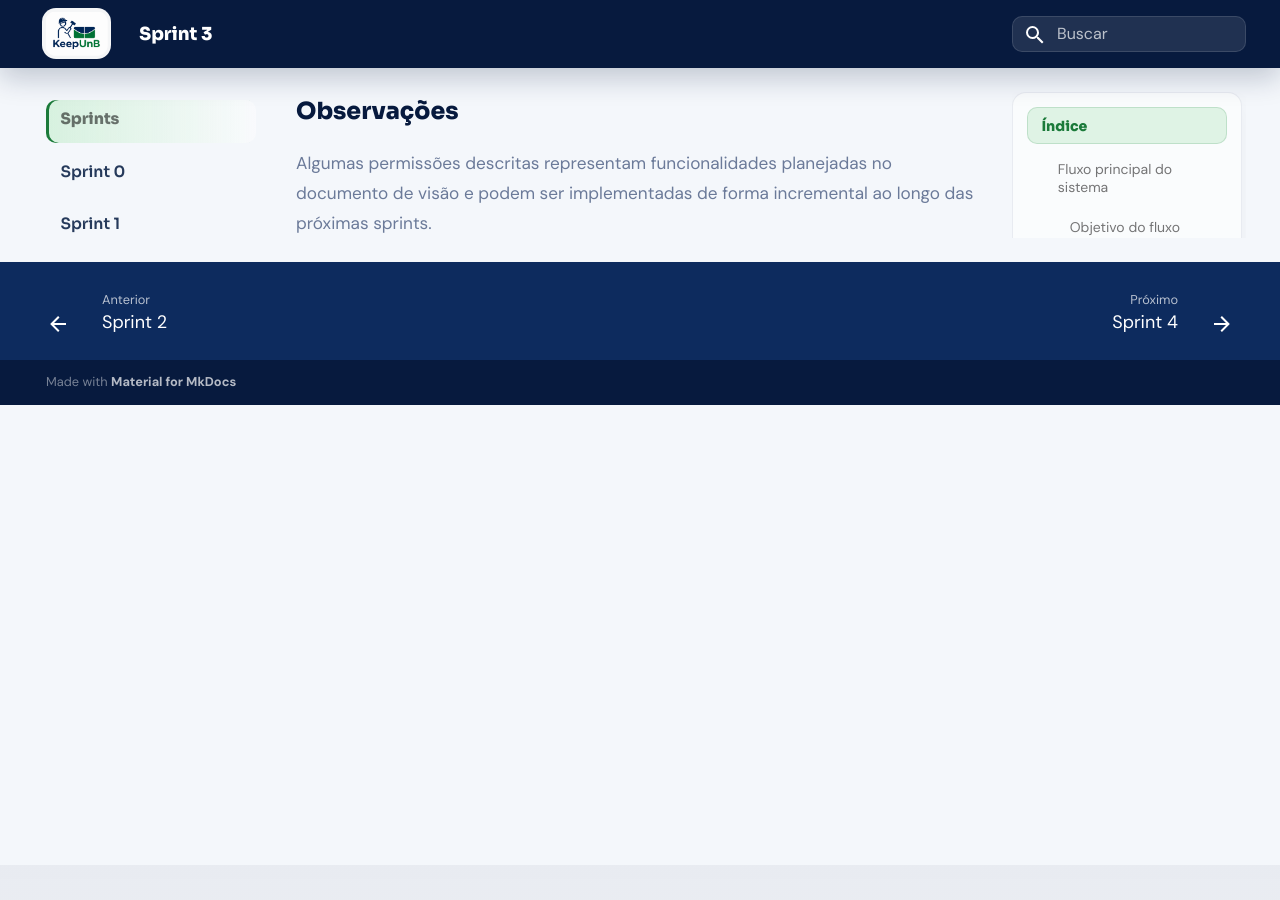
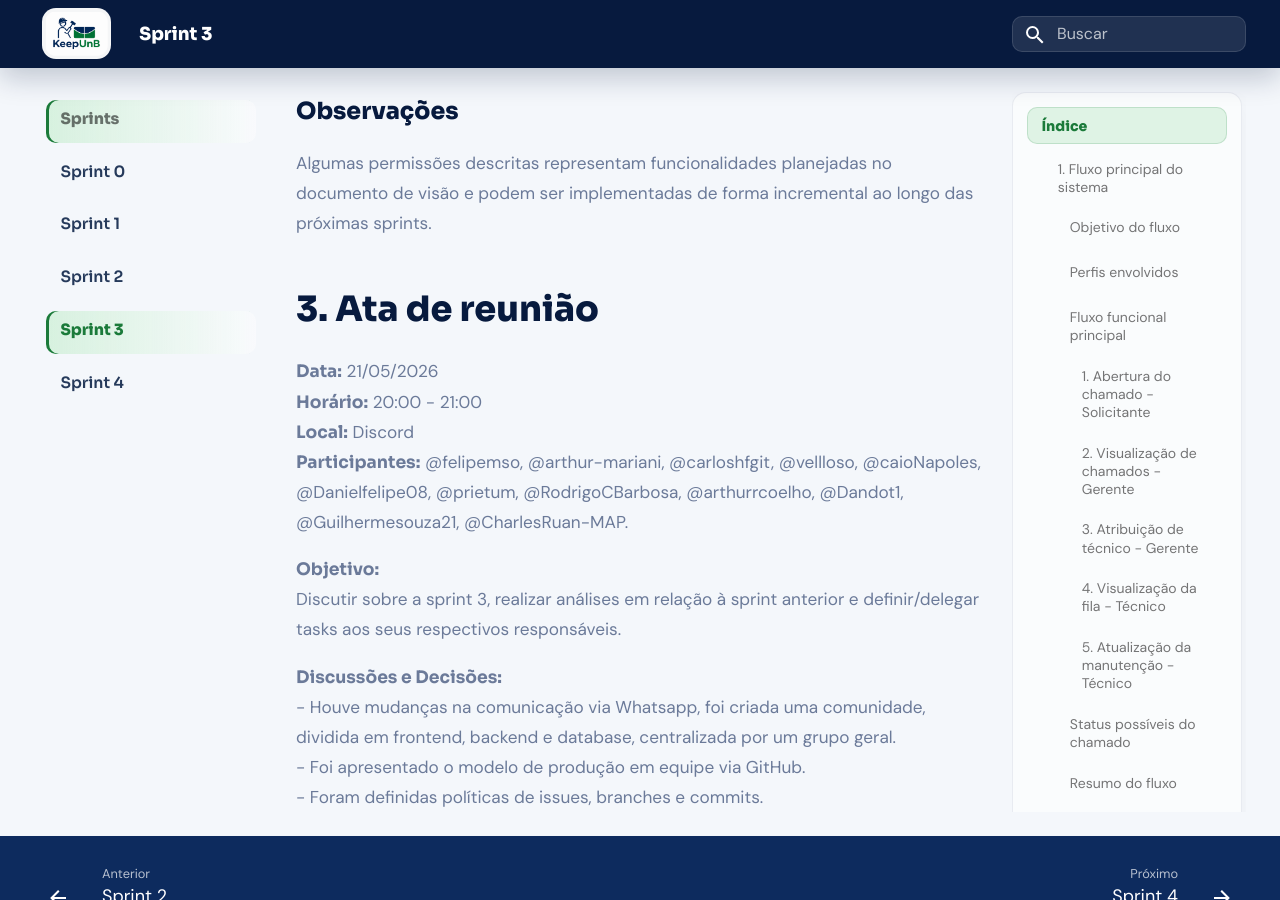
Before and after one commit to FGA0138-MDS-Ajax/2026.1-T03-Parnas, an MkDocs documentation site: the page built from docs/sprint3/sprint3.md, in a window 1280 px wide and 900 px high, scrolled down 5435 px. Built offline with MkDocs 1.6.1 and Material for MkDocs 9.7.7, drawn with Linux system fonts in a browser that asks for light colours; before the commit the page ends 5840 px from its top, so only the background shows below that; some of the changed text lies outside the part shown.

Commit message:
docs: adiciona atas de reunião
- Adiciona os registros de atas de reunião correspondentes às Sprints 0, 1, 2 e 3.

````diff
--- a/docs/sprint3/sprint3.md
+++ b/docs/sprint3/sprint3.md
@@ -3,7 +3,7 @@
 Este documento reúne o fluxo principal do sistema e as permissões dos perfis
 definidos para a Sprint 3 do KeepUnB.
 
-## Fluxo principal do sistema
+## 1. Fluxo principal do sistema
 
 ### Objetivo do fluxo
 
@@ -118,7 +118,7 @@
 Status: Concluído / Finalizado
 ```
 
-## Permissões dos perfis
+## 2. Permissões dos perfis
 
 ### Objetivo
 
@@ -193,3 +193,18 @@
 Algumas permissões descritas representam funcionalidades planejadas no
 documento de visão e podem ser implementadas de forma incremental ao longo das
 próximas sprints.
+
+## 3. Ata de reunião
+
+**Data:** 21/05/2026
+**Horário:** 20:00 - 21:00
+**Local:** Discord
+**Participantes:** @felipemso, @arthur-mariani, @carloshfgit, @vellloso, @caioNapoles, @Danielfelipe08, @prietum, @RodrigoCBarbosa, @arthurrcoelho, @Dandot1, @Guilhermesouza21, @CharlesRuan-MAP.
+
+**Objetivo:**
+Discutir sobre a sprint 3, realizar análises em relação à sprint anterior e definir/delegar tasks aos seus respectivos responsáveis.
+
+**Discussões e Decisões:**
+- Houve mudanças na comunicação via Whatsapp, foi criada uma comunidade, dividida em frontend, backend e database, centralizada por um grupo geral.
+- Foi apresentado o modelo de produção em equipe via GitHub.
+- Foram definidas políticas de issues, branches e commits.
````
Also changed, not shown: docs/sprint0/sprint0.md (+14 -0 lines), docs/sprint1/sprint1.md (+17 -0 lines), docs/sprint2/sprint2.md (+15 -0 lines).
